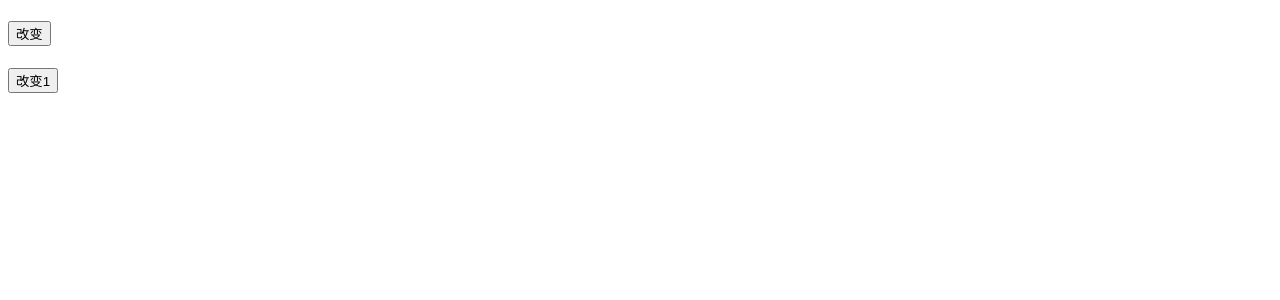
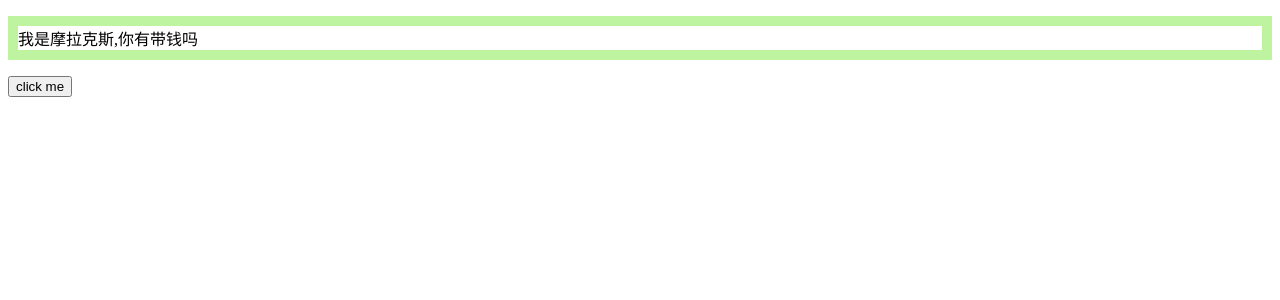
Before and after one commit to jyefddz/vue03, a Vue app: page / in a window 1280 px wide. Shown: the top 300 px of the page. Built offline with nearby package versions, Linux system fonts and the light colour scheme.

Commit message:
动态class

```diff
--- /dev/null
+++ b/src/05._动态class.vue
@@ -0,0 +1,26 @@
+<template>
+    <div>
+        <p :class="{ active: activeFlag }" class="ppp">我是摩拉克斯,你有带钱吗</p>
+        <button @click="activeFlag = !activeFlag">click me</button>
+    </div>
+</template>
+
+<script>
+export default {
+    data() {
+        return {
+            activeFlag: false
+        }
+    }
+}
+</script>
+
+<style>
+.active {
+    color: rgb(0, 225, 255);
+}
+
+.ppp {
+    border: 10px solid rgb(190, 244, 159);
+}
+</style>
--- a/src/App.vue
+++ b/src/App.vue
@@ -1,10 +1,7 @@
 <template>
   <div>
-    <h1>{{ obj.a }}</h1>
-    <button @click="change">改变</button>
-    <br>
-    <h1>{{ obj1 && obj1.a }}</h1>
-    <button @click="change1">改变1</button>
+    <p :class="{ active: activeFlag }" class="ppp">我是摩拉克斯,你有带钱吗</p>
+    <button @click="activeFlag = !activeFlag">click me</button>
   </div>
 </template>
 
@@ -12,26 +9,18 @@
 export default {
   data() {
     return {
-      obj: {
-        b: 11,
-        c: 12
-      },
-      obj1: {}
-    }
-  },
-  methods: {
-    change() {
-      this.$set(this.obj, 'a', 9)
-      console.log(this.obj);
-    },
-    change1() {
-      this.obj1 = {
-        a: 20
-      }
+      activeFlag: false
     }
   }
 }
 </script>
 
 <style>
+.active {
+  color: rgb(0, 225, 255);
+}
+
+.ppp {
+  border: 10px solid rgb(190, 244, 159);
+}
 </style>
```
